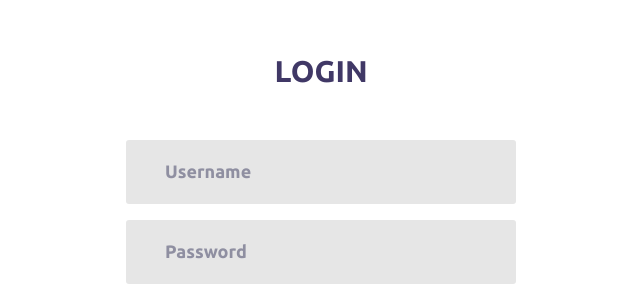
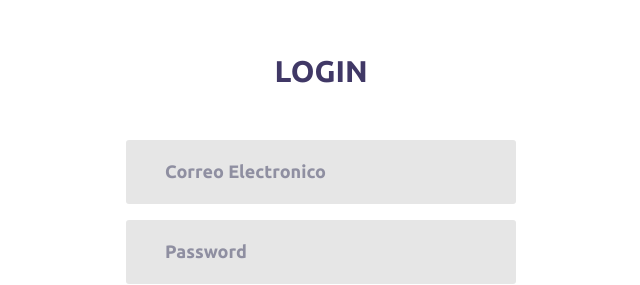
Before and after one commit to JonathanPerez666/AutenticacionFirebase, an Angular app: page /login in a window 1280 px wide. Shown: the part 137-422 px from the top of the page, without its empty margins (319-959 px from the left). Built offline with nearby package versions, Linux system fonts and the light colour scheme.

Commit message:
Tarea - Pantalla de login y sus validaciones

```diff
--- a/src/app/pages/login/login.component.html
+++ b/src/app/pages/login/login.component.html
@@ -1,28 +1,23 @@
-<div class="limiter">
+<div class="limiter animated fadeInLeft">
     <div class="container-login100">
         <div class="wrap-login100 p-t-50 p-b-90">
-            <form class="login100-form validate-form flex-sb flex-w">
+            <form (ngSubmit)="login(f)" #f="ngForm" class="login100-form validate-form flex-sb flex-w">
 
                 <span class="login100-form-title p-b-51">
                     Login
                 </span>
 
-                <!-- <span class="text-danger">El correo es obligatorio</span> -->
+                <span *ngIf="f.submitted && f.controls['email'].errors" class="text-danger animated fadeIn">El correo es obligatorio</span>
                 <div class="wrap-input100 m-b-16">
-                    <input class="input100"
-                           type="text"
-                           name="username"
-                           placeholder="Username">
+
+                    <input class="input100" type="email" name="email" [(ngModel)]="usuario.email" required email placeholder="Correo Electronico">
 
                     <span class="focus-input100"></span>
                 </div>
 
-                <!-- <span class="text-danger">La contraseña debe de ser más de 6 letras</span> -->
-                <div class="wrap-input100 m-b-16" data-validate = "Password is required">
-                    <input class="input100"
-                           type="password"
-                           name="pass"
-                           placeholder="Password">
+                <span *ngIf="f.submitted && f.controls['password'].errors" class="text-danger animated fadeIn">La contraseña debe de ser más de 6 letras</span>
+                <div class="wrap-input100 m-b-16">
+                    <input class="input100" type="password" name="password" [(ngModel)]="usuario.password" required minlength="6" placeholder="Password">
                     <span class="focus-input100"></span>
                 </div>
 
--- a/src/app/pages/login/login.component.ts
+++ b/src/app/pages/login/login.component.ts
@@ -1,4 +1,6 @@
 import { Component, OnInit } from '@angular/core';
+import { NgForm } from '@angular/forms';
+import { UsuarioModel } from '../../models/usuario.model';
 
 @Component({
   selector: 'app-login',
@@ -7,9 +9,16 @@ import { Component, OnInit } from '@angular/core';
 })
 export class LoginComponent implements OnInit {
 
+  usuario: UsuarioModel = new UsuarioModel();
+
   constructor() { }
 
   ngOnInit() {
   }
 
+  login(form: NgForm){
+    if (form.invalid) { return; }
+    console.log(form);
+  }
+
 }
--- a/src/app/pages/registro/registro.component.html
+++ b/src/app/pages/registro/registro.component.html
@@ -1,4 +1,4 @@
-<div class="limiter">
+<div class="limiter animated fadeInRight">
     <div class="container-login100">
         <div class="wrap-login100 p-t-50 p-b-90">
             <form (ngSubmit)="onSubmit(f)" #f="ngForm" class="login100-form validate-form flex-sb flex-w">
@@ -35,7 +35,7 @@
                         </div>
 
                         <div>
-                            <a routerLink="/registro" class="txt1">
+                            <a routerLink="/login" class="txt1">
                                 ¿Ya tienes cuenta? / Ingresar
                             </a>
                         </div>
```
